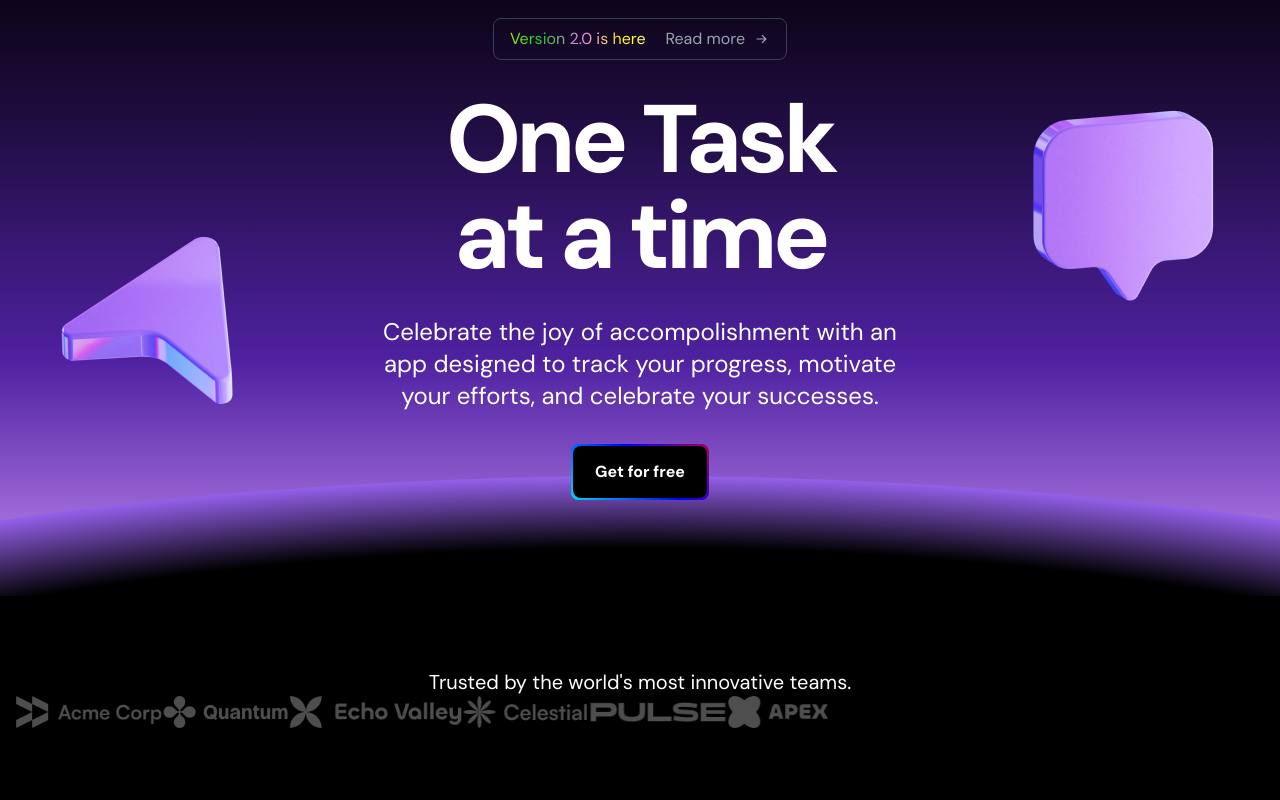
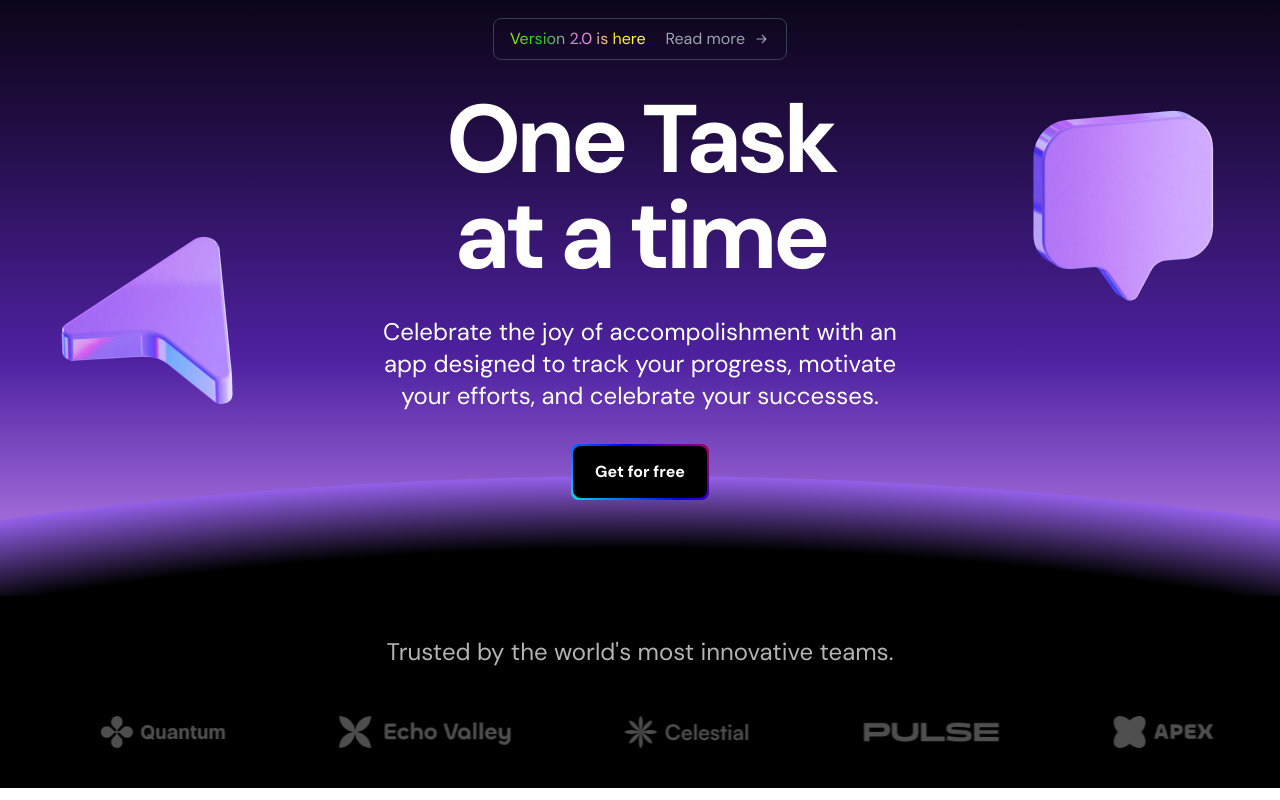
Before and after one commit to Aviral3501/landing_page_sass01, a Next.js app: page / in a window 1280 px wide. Shown: the part 206-1006 px from the top of the page. Built offline with nearby package versions, Linux system fonts and the light colour scheme.

Commit message:
logo section done

```diff
--- a/src/app/globals.css
+++ b/src/app/globals.css
@@ -86,3 +86,19 @@
   background: inherit;
   z-index: -1;
 }
+
+
+@keyframes scroll {
+  0% {
+    transform: translateX(0);
+  }
+  100% {
+    transform: translateX(-50%);
+  }
+}
+
+.animate-scroll {
+  display: flex;
+  animation: scroll 20s linear infinite;
+  will-change: transform;
+}
--- a/src/components/LogoTicker.tsx
+++ b/src/components/LogoTicker.tsx
@@ -18,22 +18,45 @@ const images = [
 
 export const LogoTicker = () => {
 
-  return(
+  return (
     <>
-    <div className="bg-black text-white py-[72px]">
-      <div className="container">
-        <h2 className="text-lg text-center sm:text-2xl md:text-xl">Trusted by the world's most innovative teams.</h2>
-        <div className="overflow-hidden gap-16">
-           <div className="flex">
+      <div className="bg-black text-white py-[40px] ">
+        <div className="container">
+          <h2 className="text-xl text-center sm:text-3xl md:text-2xl text-white/70">Trusted by the world's most innovative teams.</h2>
+          {/* slight vanishing blurry effect - fadein and fadeout effect*/}
+           <div className="overflow-hidden mt-9 sm:mt-10 md:mt-11 lg:mt-12 before:content-['']  after:content-[''] before:absolute
+         after:absolute before:h-full after:h-full before:w-10 after:w-10 relative  after:right-0 before:left-0 before:top-0 after:top-0
+         before:bg-[linear-gradient(to_right,#000,rgb(0,0,0,0))]  after:bg-[linear-gradient(to_left,#000,rgb(0,0,0,0))]">
+           <div className="flex gap-16 sm:gap-x-28 animate-scroll">
            {images.map(({src,alt})=>(
               <Image src={src} alt={alt} className="flex-none h-8 w-auto"/>
             ))}
+             {images.map(({ src, alt }) => (
+              <Image key={`duplicate-${alt}`} src={src} alt={alt} className="flex-none h-8 w-auto" />
+            ))}
            </div>
+        </div>
         </div>
       </div>
 
-
-    </div>
     </>
   )
 };
+
+
+
+
+
+
+        // <div className="overflow-hidden mt-9 sm:mt-10 md:mt-11 lg:mt-12 relative before:content-[''] after:content-[''] before:absolute
+        // after:absolute before:h-full after:h-full before:w-10 after:w-10  after:right-0 before:left-0 before:top-0 after:top-0
+        //  before:bg-[linear-gradient(to_right,#000,rgb(0,0,0,0))] after:bg-[linear-gradient(to_left,#000,rgb(0,0,0,0))]">
+        //   <div className="flex gap-16 sm:gap-x-28 animate-scroll">
+        //     {images.map(({ src, alt }) => (
+        //       <Image key={alt} src={src} alt={alt} className="flex-none h-8 w-auto" />
+        //     ))}
+        //     {images.map(({ src, alt }) => (
+        //       <Image key={`duplicate-${alt}`} src={src} alt={alt} className="flex-none h-8 w-auto" />
+        //     ))}
+        //   </div>
+        // </div>
```
